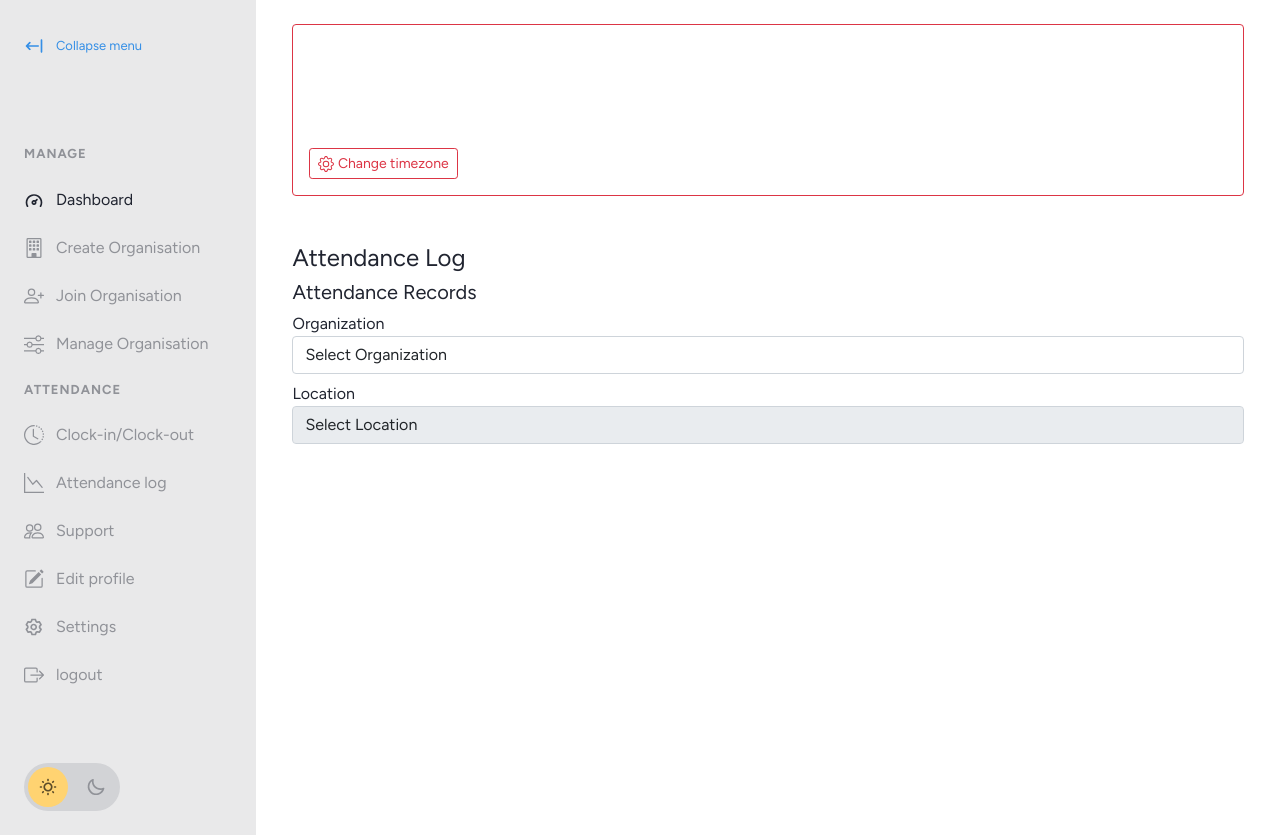
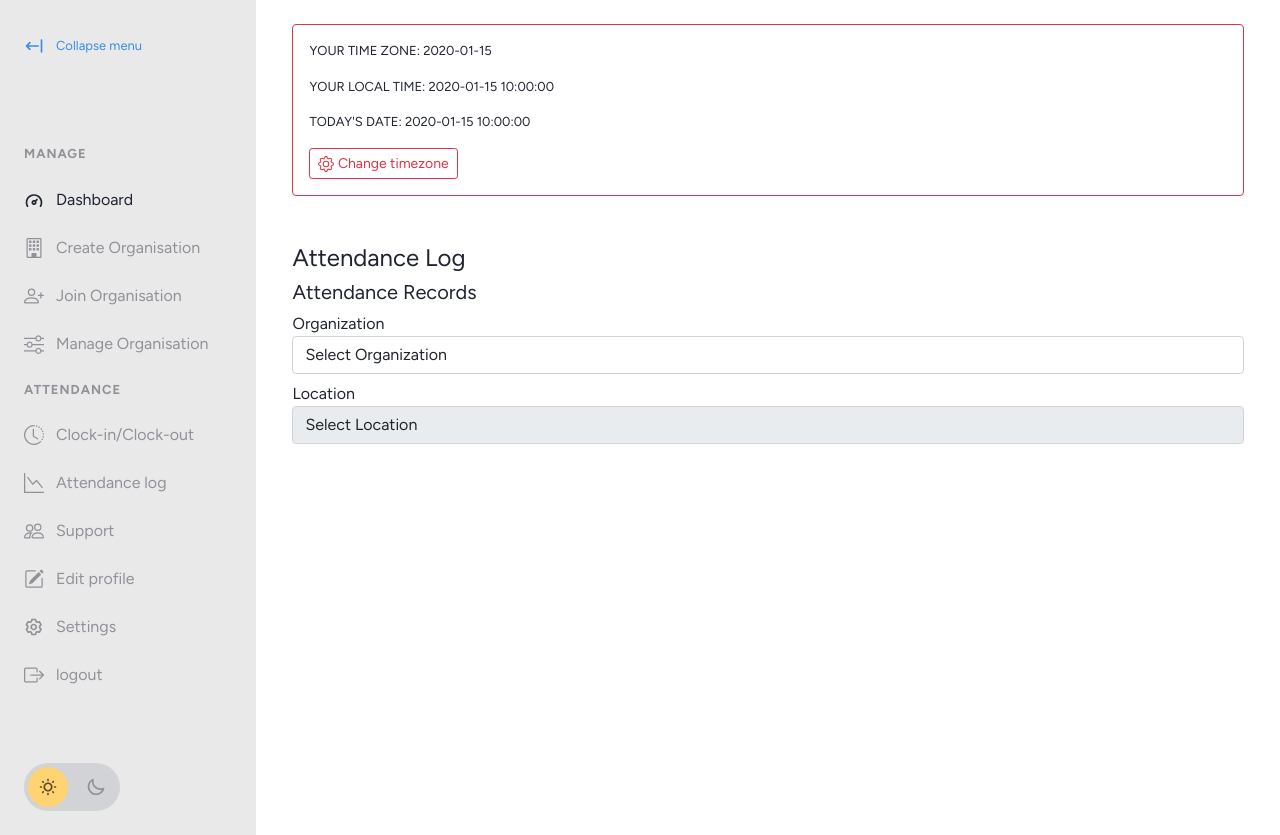
Before and after one commit to De-sam/QR_Attendance_App, a Flask app: template myapp/templates/attendance_log.html in a window 1280 px wide. Shown: the part 64-899 px from the top of the page. Run offline with Flask 3, Linux system fonts and the light colour scheme; tables that the repository leaves empty hold one stand-in row (values such as "Sample post"); the template is opened without the code that fills it: values that come from a table or form of the project are taken from there, most other values are stand-ins (such as "Sample title", 1, 10 or a date in 2020); some libraries are stand-ins or nearby versions.

Commit message:
updated attendance log page

```diff
--- a/myapp/templates/attendance_log.html
+++ b/myapp/templates/attendance_log.html
@@ -3,7 +3,7 @@
 
 {% block content %}
 <div class="container-fluid">
-  <div class="card border border-danger text-white w-100">
+  <div class="card border border-danger  w-100">
     <div class="card-body">
       <p  style="font-size: small;" class="card-text ">YOUR TIME ZONE: {{ timezone }}</p>
       <p style="font-size: small;" class="card-text ">YOUR LOCAL TIME: {{ current_time }}</p>
```
